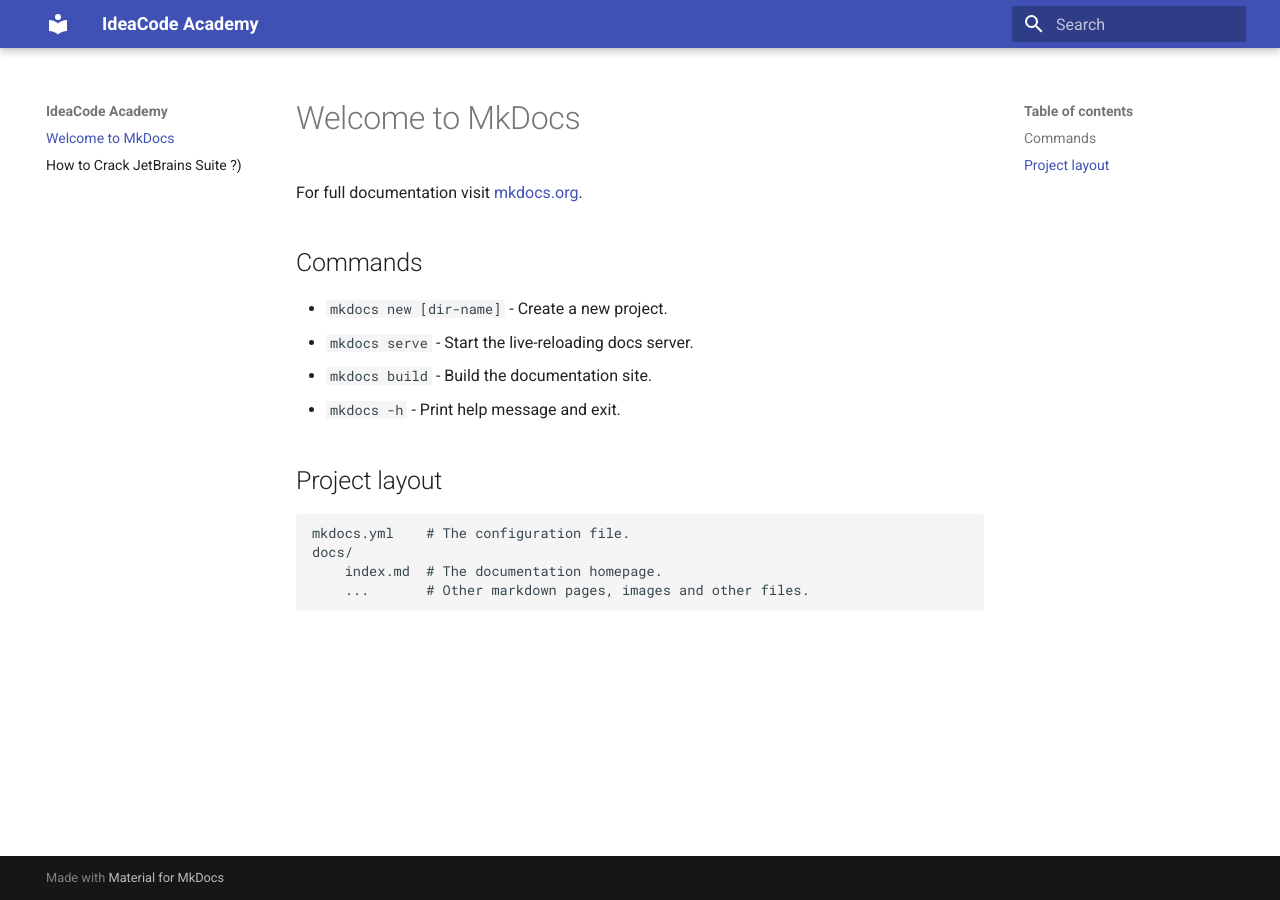
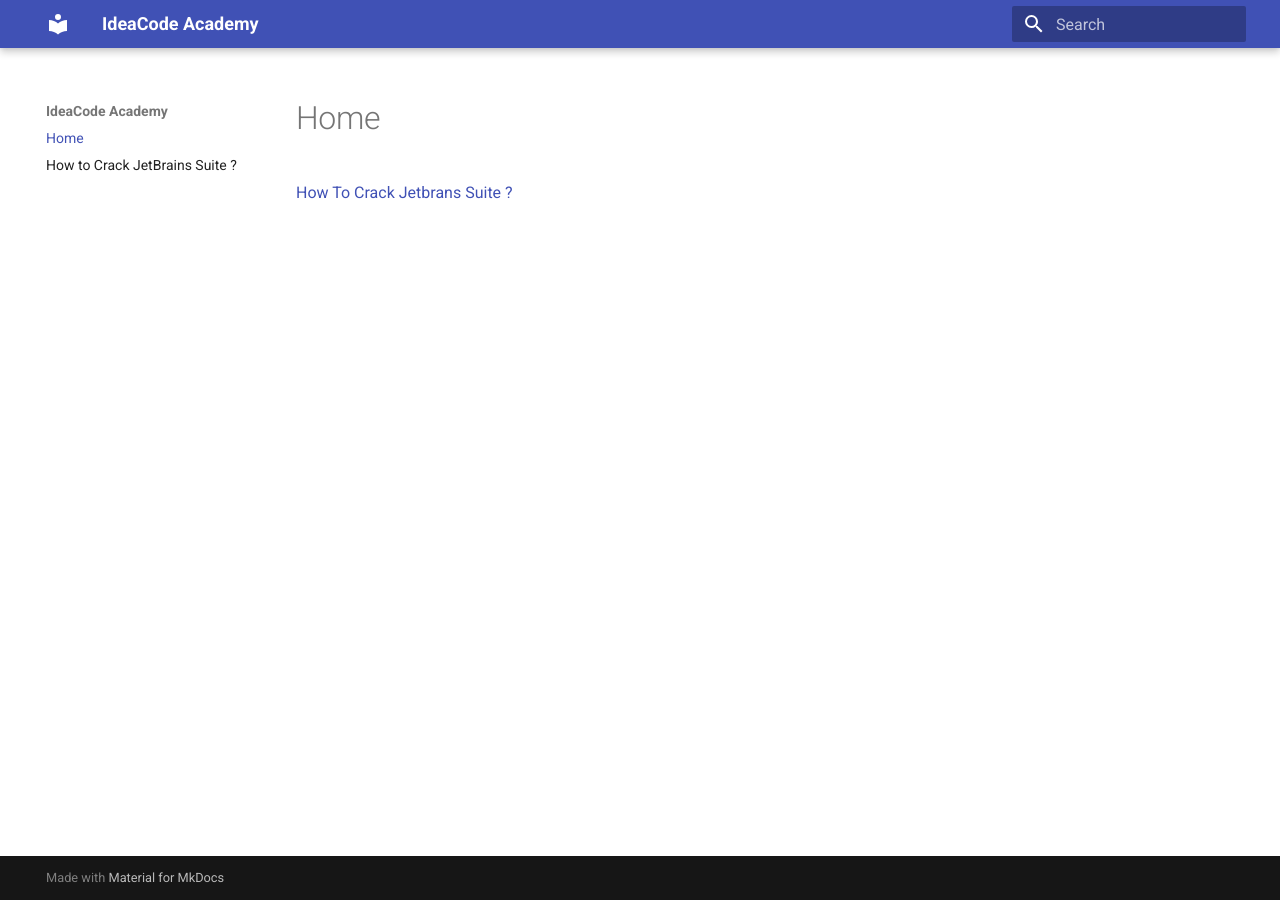
Before and after one commit to IdeaCodeAcademy/articles, an MkDocs documentation site: the page built from docs/index.md, in a window 1280 px wide. Built offline with MkDocs 1.6.1 and Material for MkDocs 9.7.7, drawn with Linux system fonts in a browser that asks for light colours.

Commit message:
[add] how

```diff
--- a/docs/index.md
+++ b/docs/index.md
@@ -1,17 +1 @@
-# Welcome to MkDocs
-
-For full documentation visit [mkdocs.org](https://www.mkdocs.org).
-
-## Commands
-
-* `mkdocs new [dir-name]` - Create a new project.
-* `mkdocs serve` - Start the live-reloading docs server.
-* `mkdocs build` - Build the documentation site.
-* `mkdocs -h` - Print help message and exit.
-
-## Project layout
-
-    mkdocs.yml    # The configuration file.
-    docs/
-        index.md  # The documentation homepage.
-        ...       # Other markdown pages, images and other files.
+[How To Crack Jetbrans Suite ?](how-to-crack-jetbrains-suite.md)
```
Also changed, not shown: docs/how-to-crack-jetbrains-suite.md (+1 -1 lines).
